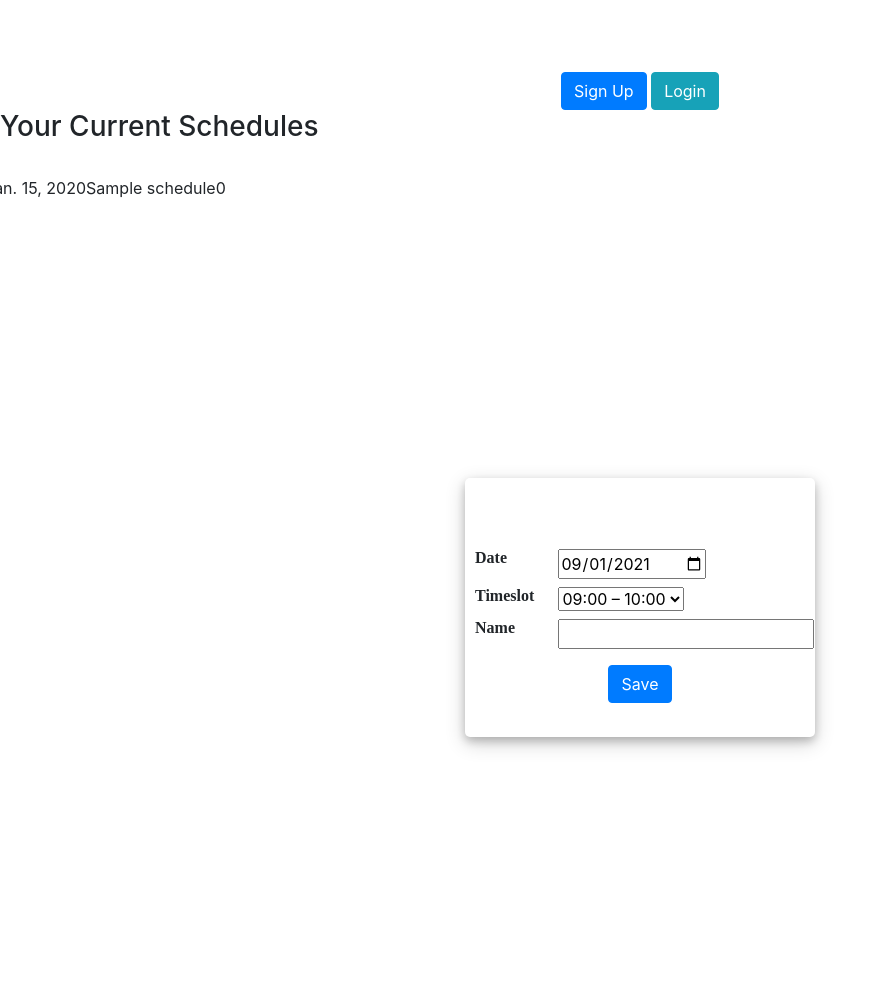
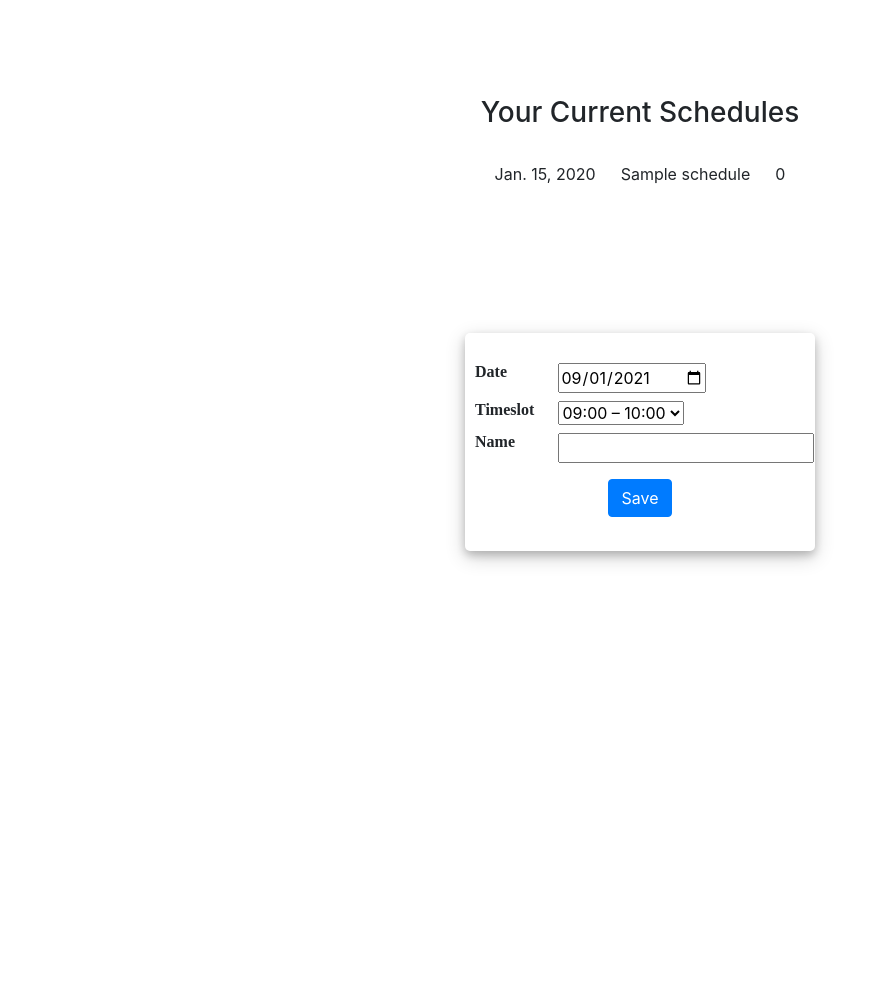
Before and after one commit to SreekanthChowdary99/machineround, a Django app: page / in a window 1280 px wide. Shown: the whole page, without its empty margins (0-885 px from the left). After the commit the page ends 563 px from the top, so only its background shows below. Run offline with Django 3.2, Linux system fonts and the light colour scheme; a user stored in the database is signed in; tables that the repository leaves empty hold one stand-in row (values such as "Sample post"); parts of the project's set-up code (start-up, migrations or seed data) failed here and were passed over; some libraries are stand-ins or nearby versions.

Commit message:
little modifications

```diff
--- a/leocodersapp/templates/registration/home.html
+++ b/leocodersapp/templates/registration/home.html
@@ -2,14 +2,10 @@
 <html>
 
 <head>
-  <title>Login</title>
+  <title>Home</title>
   <br>
   <br>
   <br>
-  <center>
-    <a href="{% url 'signup' %}" class="btn btn-primary">Sign Up</a>
-    <a href="{% url 'login' %}" class="btn btn-info">Login</a>
-  </center>
   <link rel="stylesheet" href="https://stackpath.bootstrapcdn.com/bootstrap/4.1.3/css/bootstrap.min.css"
     integrity="sha384-MCw98/SFnGE8fJT3GXwEOngsV7Zt27NXFoaoApmYm81iuXoPkFOJwJ8ERdknLPMO" crossorigin="anonymous">
   <script src="https://ajax.googleapis.com/ajax/libs/jquery/3.3.1/jquery.min.js"></script>
@@ -22,7 +18,7 @@
     html {
       margin: 0;
       padding: 0;
-      height: 100%;
+      height: 80%;
     }
 
     .user_card {
@@ -77,33 +73,27 @@
       box-shadow: none !important;
       outline: 0px !important;
     }
-
-    #messages {
-      background-color: grey;
-      color: #fff;
-      padding: 10px;
-      margin-top: 10px;
-    }
   </style>
 
 </head>
 
+<br>
+<center>
   <h3> Your Current Schedules </h3>
   <br>
   {% for schedule in schedules %}
-<div class="row input-group mb-2">
-  <div>{{ schedule.date }}</div>
-  <div>{{ schedule.name }}</div>
-  <div>{{ schedule.timeslot }}</div>
-</div>
+  {{ schedule.date }} &emsp;
+  {{ schedule.name }} &emsp;
+  {{ schedule.timeslot }}
+  <br>
   {% endfor %}
+</center>
 
 <body>
   <div class="container h-100">
     <div class="d-flex justify-content-center h-100">
       <div class="user_card">
         <div class="d-flex justify-content-center">
-          <h3 id="form-title">LOGIN</h3>
         </div>
         <div class="d-flex justify-content-center form_container">
           <form method="POST" action="">
@@ -124,7 +114,6 @@
               <div class="col-sm-4 required">{{form.name.errors}}</div>
             </div>
             <div class="d-flex justify-content-center mt-3 login_container">
-              <!-- <input class="btn login_btn" type="submit" value="Login"> -->
               <button type="submit" class="btn btn-primary">Save</button>
             </div>
           </form>
```
Lines whose indentation alone changed are shown as unchanged.
